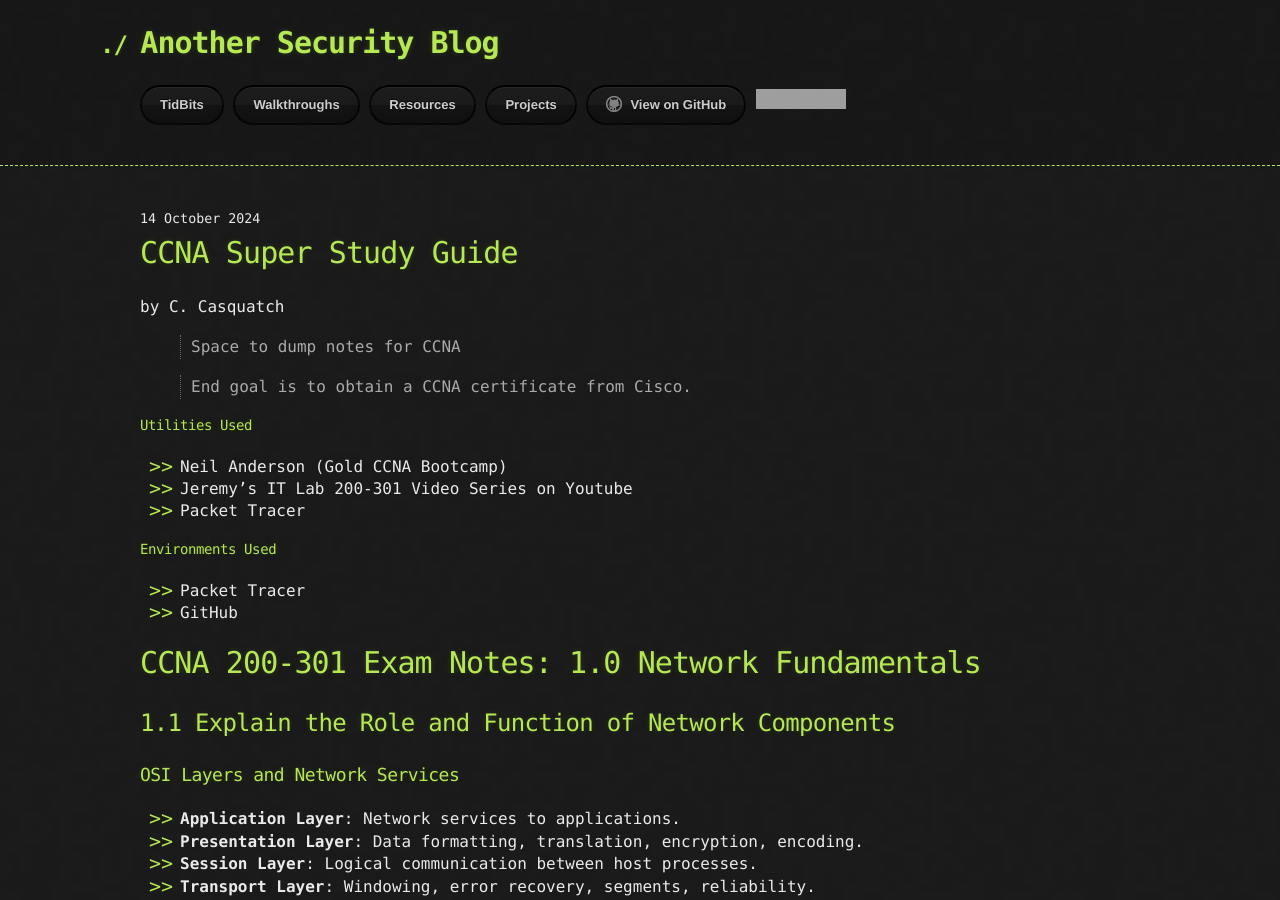
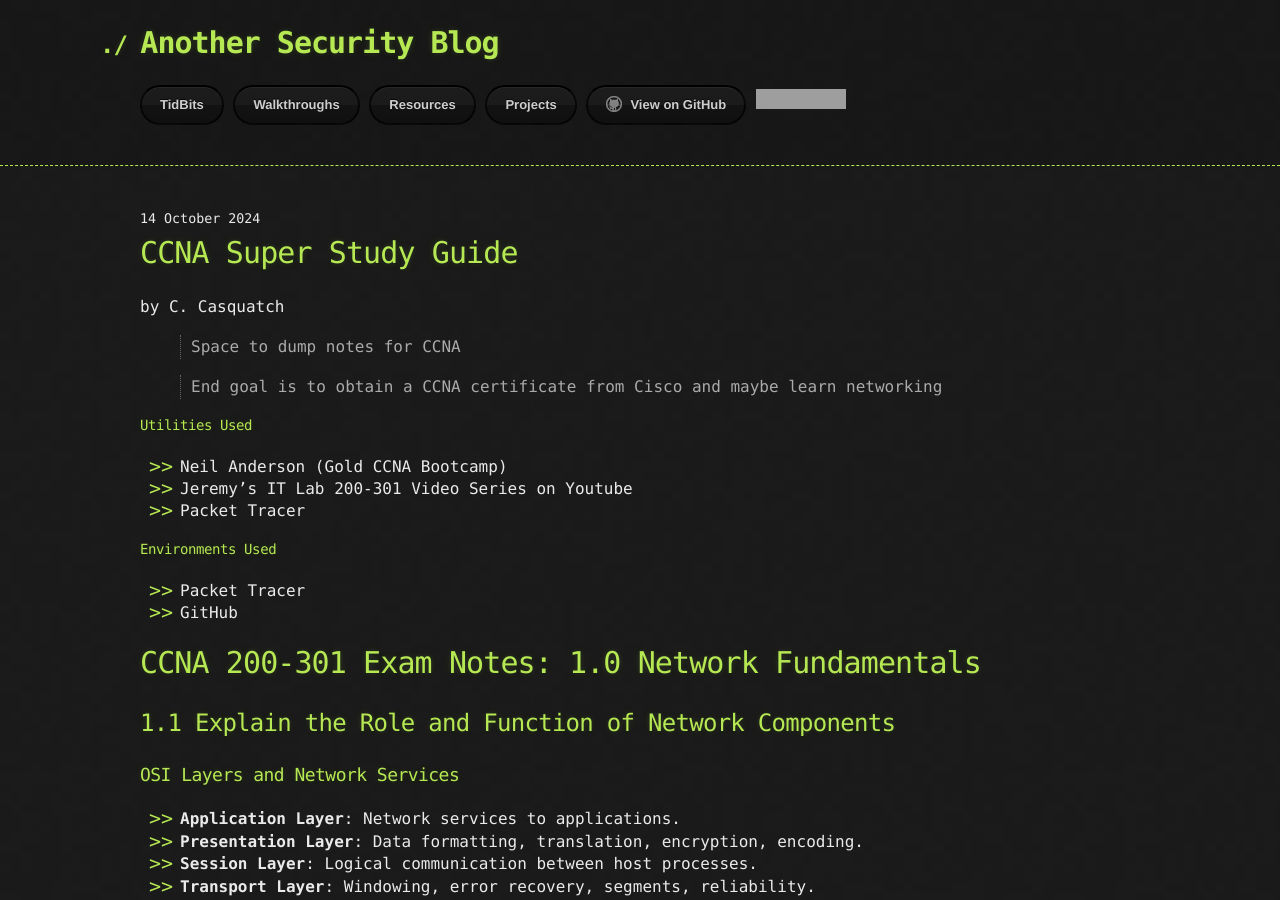
Before and after one commit to CyberCasquatch/cybercasquatch.github.io, a Jekyll site: the page built from _posts/Projects/2024-12-14-CCNA_part1.md, in a window 1280 px wide and 900 px high. Built offline with Jekyll 4.4.1, drawn with Linux system fonts in a browser that asks for light colours; the repository's description, which GitHub fills in, is left out; grey boxes are pictures that could not be loaded.

Commit message:
Update 2024-12-14-CCNA_part1.md

```diff
--- a/_posts/Projects/2024-12-14-CCNA_part1.md
+++ b/_posts/Projects/2024-12-14-CCNA_part1.md
@@ -9,7 +9,7 @@
 
 > Space to dump notes for CCNA
 
-> End goal is to obtain a CCNA certificate from Cisco.
+> End goal is to obtain a CCNA certificate from Cisco and maybe learn networking
 
 #### Utilities Used
 * Neil Anderson (Gold CCNA Bootcamp)
```
